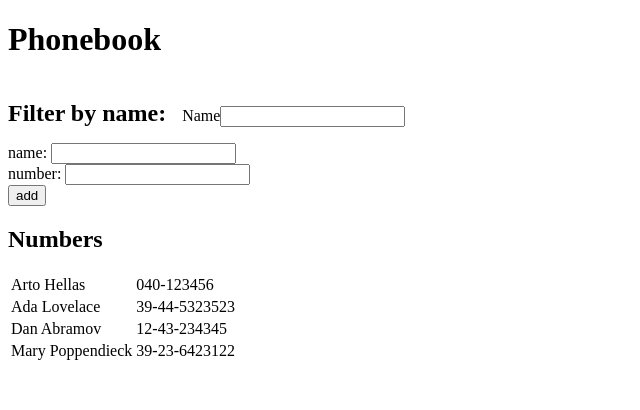
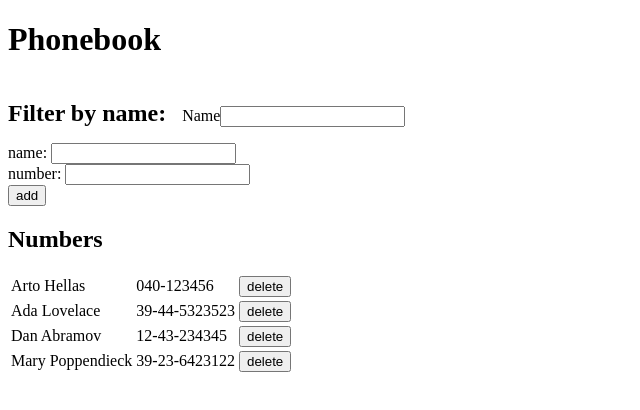
Before and after one commit to mattdimicelli/FSA2023, a React (Vite) app in the folder part2/phonebook/: page / in a window 1280 px wide. Shown: the top 410 px of the page, without its empty margins (0-640 px from the left). Built offline with nearby package versions, Linux system fonts and the light colour scheme; data requests are answered from the project's data file.

Commit message:
finish 2.14

```diff
--- /dev/null
+++ b/part2/phonebook/services/ajax_service.js
@@ -0,0 +1,10 @@
+import axios from 'axios';
+
+const URL = 'http://localhost:3001/persons';
+
+const createEntry = (entry) => axios.post(URL, entry).then(res => res.data);
+
+const deleteEntry = (id) => axios.delete(`${URL}/${id}`);
+
+
+export default {createEntry, deleteEntry};
--- a/part2/phonebook/services/ajax_service.jsx
+++ /dev/null
@@ -1,8 +0,0 @@
-import axios from 'axios';
-const URL = 'http://localhost:3001/persons';
-
-export const createEntry = (entry) => axios.post(URL, entry).then(res => res.data);
-
-
-
-export default { createEntry };
--- a/part2/phonebook/src/App.jsx
+++ b/part2/phonebook/src/App.jsx
@@ -25,7 +25,7 @@ const App = () => {
             <PhonebookEntryForm setPersons={setPersons} persons={persons} />
 
             <h2>Numbers</h2>
-            <PhonebookEntries persons={persons} filter={filter} />
+            <PhonebookEntries persons={persons} filter={filter} setPersons={setPersons} />
         </div>
     )
 }
--- a/part2/phonebook/src/PhonebookEntries.jsx
+++ b/part2/phonebook/src/PhonebookEntries.jsx
@@ -1,4 +1,18 @@
-const PhonebookEntries = ({persons, filter}) => (
+import ajaxService from '../services/ajax_service.js';
+const { deleteEntry } = ajaxService;
+const PhonebookEntries = ({persons, filter, setPersons}) => {
+    const handleClick = ({ name, id }) => {
+            if (window.confirm(`Are you sure that you want to delete ${name}'s entry?`)) {
+                deleteEntry(id)
+                    .then(() => setPersons(persons.filter(person => person.id !== id)))
+                    .catch(e => {
+                        alert('Unable to delete entry');
+                        console.error(e);
+                    })
+            }
+    };
+
+    return (
         <table>
             <tbody>
             {persons.map(person => {
@@ -7,6 +21,7 @@ const PhonebookEntries = ({persons, filter}) => (
                         <tr key={person.name}>
                             <td>{person.name}</td>
                             <td>{person.number}</td>
+                            <td><button onClick={() => handleClick(person)}>delete</button></td>
                         </tr>
                     )
                 } else {
@@ -15,6 +30,7 @@ const PhonebookEntries = ({persons, filter}) => (
             })}
             </tbody>
         </table>
-);
+    )
+}
 
 export default PhonebookEntries;
--- a/part2/phonebook/src/PhonebookEntryForm.jsx
+++ b/part2/phonebook/src/PhonebookEntryForm.jsx
@@ -1,5 +1,7 @@
 import {useState} from "react";
-import { createEntry } from '../services/ajax_service.jsx';
+import ajaxService from '../services/ajax_service.js';
+
+const { createEntry } = ajaxService;
 
 const PhonebookEntryForm = ({persons, setPersons}) => {
     const [newName, setNewName] = useState('')
```
Lines whose indentation alone changed are shown as unchanged.
